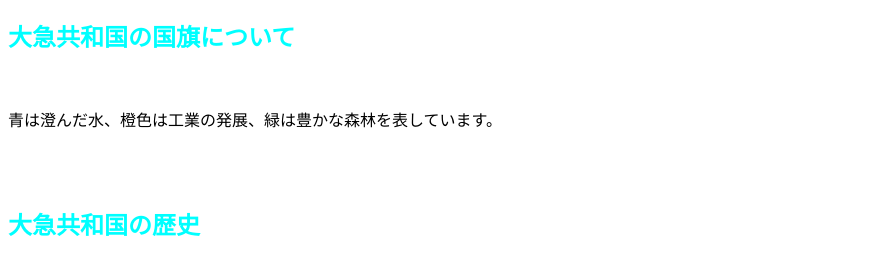
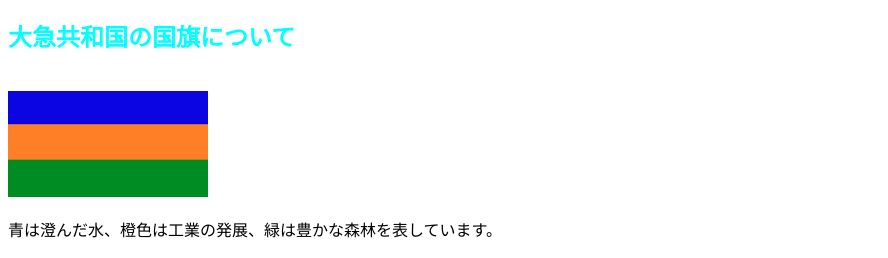
Before and after one commit to gao-kyouryuu/pubdaikyu, a plain HTML site: page index.html in a window 1280 px wide. Shown: the part 331-589 px from the top of the page, 0-888 px from the left. Drawn offline with Linux system fonts and the light colour scheme.

Commit message:
Update index.html

```diff
--- a/index.html
+++ b/index.html
@@ -34,6 +34,7 @@
 
 <br />
 <h2 id="kokki">大急共和国の国旗について</h2><br />
+<img src ="大急共和国.png"></img><br />
 <p>青は澄んだ水、橙色は工業の発展、緑は豊かな森林を表しています。</p>
 <br /><br />
 <h2 id="rekishi">大急共和国の歴史</h2>
```
